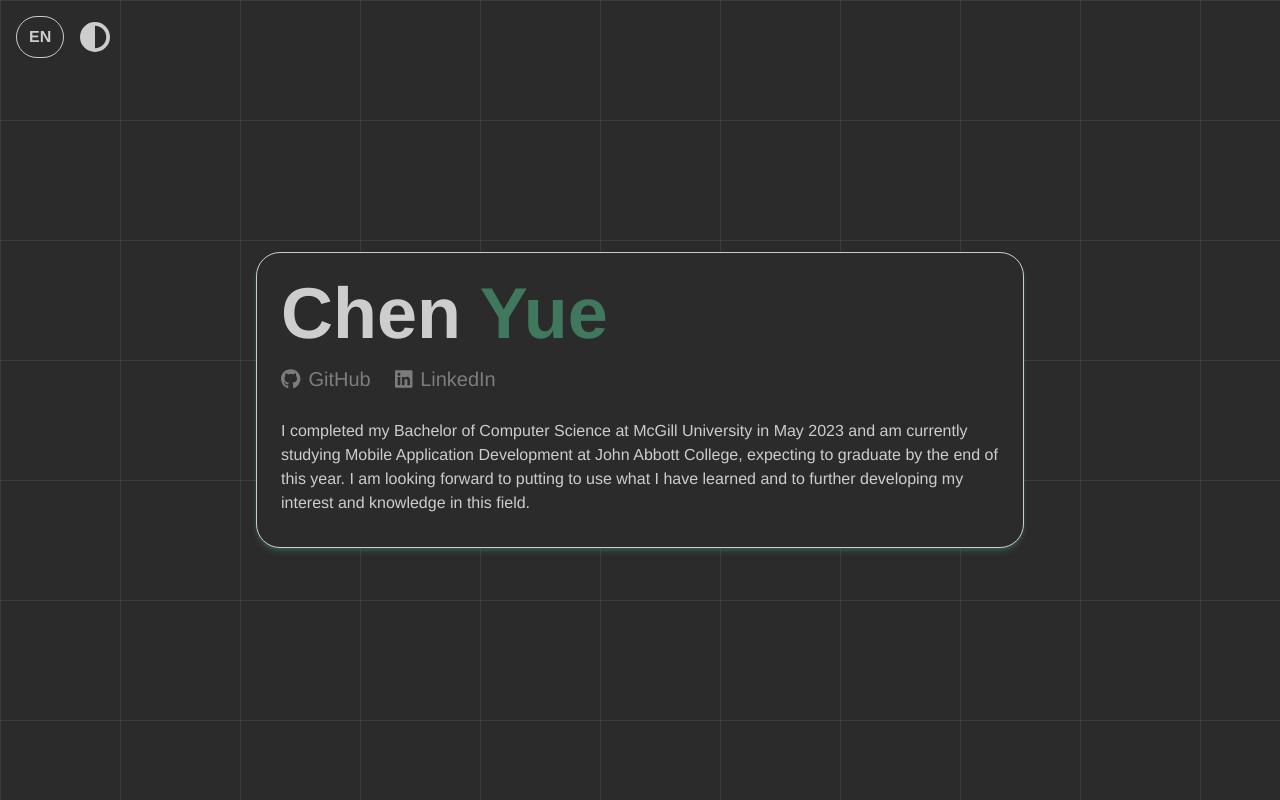
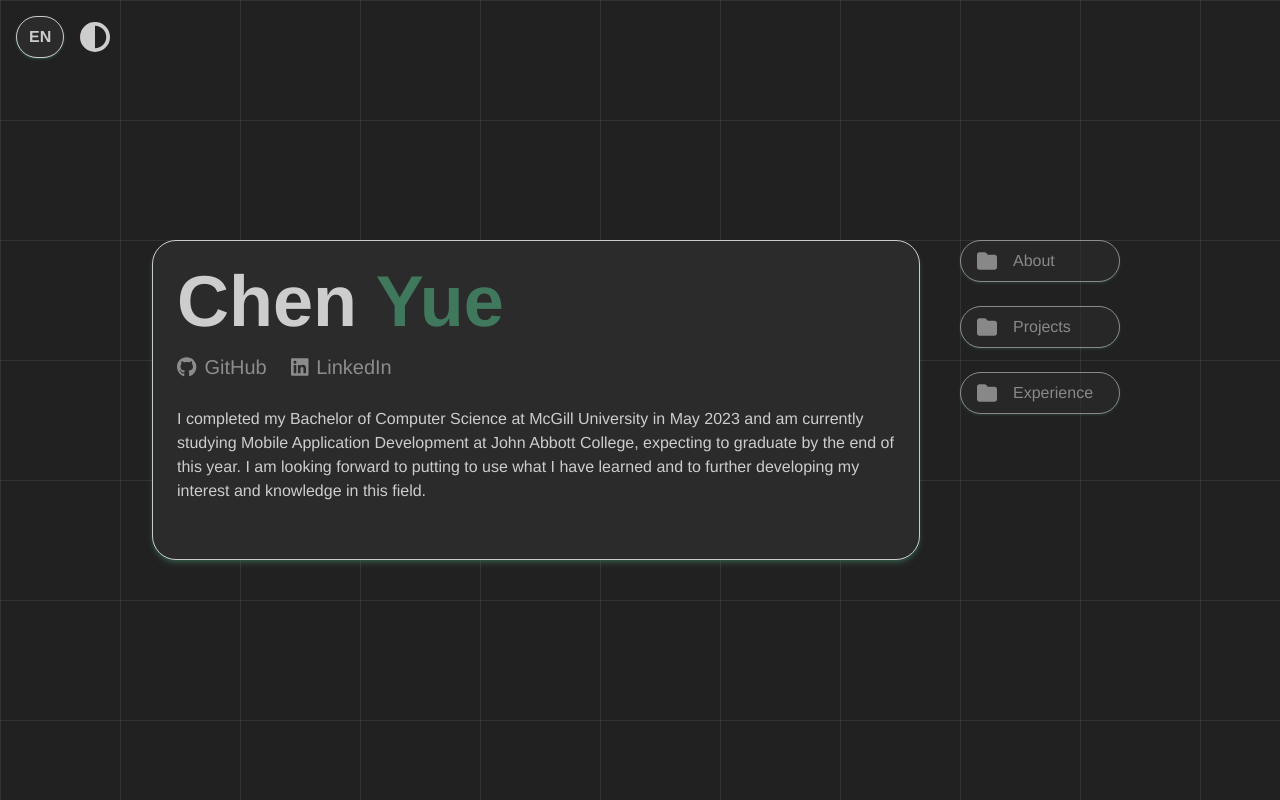
Before and after one commit to cyue49/MyWebsite, a React (Create React App) app: page / in a window 1280 px wide. Built offline with nearby package versions, Linux system fonts and the light colour scheme.

Commit message:
updated homepage

```diff
--- a/public/index.html
+++ b/public/index.html
@@ -10,34 +10,11 @@
       content="Web site created using create-react-app"
     />
     <link rel="apple-touch-icon" href="%PUBLIC_URL%/logo192.png" />
-    <!--
-      manifest.json provides metadata used when your web app is installed on a
-      user's mobile device or desktop. See https://developers.google.com/web/fundamentals/web-app-manifest/
-    -->
     <link rel="manifest" href="%PUBLIC_URL%/manifest.json" />
-    <!--
-      Notice the use of %PUBLIC_URL% in the tags above.
-      It will be replaced with the URL of the `public` folder during the build.
-      Only files inside the `public` folder can be referenced from the HTML.
-
-      Unlike "/favicon.ico" or "favicon.ico", "%PUBLIC_URL%/favicon.ico" will
-      work correctly both with client-side routing and a non-root public URL.
-      Learn how to configure a non-root public URL by running `npm run build`.
-    -->
-    <title>React App</title>
+    <title>Chen Yue</title>
   </head>
   <body>
     <noscript>You need to enable JavaScript to run this app.</noscript>
     <div id="root"></div>
-    <!--
-      This HTML file is a template.
-      If you open it directly in the browser, you will see an empty page.
-
-      You can add webfonts, meta tags, or analytics to this file.
-      The build step will place the bundled scripts into the <body> tag.
-
-      To begin the development, run `npm start` or `yarn start`.
-      To create a production bundle, use `npm run build` or `yarn build`.
-    -->
   </body>
 </html>
--- a/src/App.css
+++ b/src/App.css
@@ -7,17 +7,19 @@
     --primaryColor: 64, 120, 93;
     --darkColor: 43, 43, 43;
     --lightColor: 205, 205, 205;
+    --bgColor: 33, 33, 33;
 }
 
 .light {
     --primaryColor: 64, 120, 93;
     --darkColor: 222, 222, 222;
     --lightColor: 43, 43, 43;
+    --bgColor: 212, 212, 212;
 }
 
 @layer base {
     body {
-        @apply text-lightColor bg-darkColor;
+        @apply text-lightColor bg-bgColor;
         box-sizing: border-box;
     }
 
@@ -31,6 +33,15 @@
     /* Common positions */
     .center-of-div {
         @apply flex justify-center items-center;
+    }
+
+    /* Box shadows */
+    .shadow-type-1 {
+        @apply shadow shadow-primaryColor/50 hover:shadow-custom-1 hover:shadow-primaryColor/50
+    }
+
+    .shadow-type-2 {
+        @apply shadow-md shadow-primaryColor/50 hover:shadow-custom-2 hover:shadow-primaryColor/50
     }
 
     /* Hover animation */
--- a/src/App.js
+++ b/src/App.js
@@ -35,8 +35,8 @@ function App() {
     return (
         <div>
             <div className='fixed top-4 left-4 z-10 flex flex-row items-center justify-start gap-4'>
-                <div className='bg-darkColor border border-lightColor rounded-full font-bold py-2 px-3 cursor-pointer uppercase hover:bg-lightColor hover:text-darkColor hover:shadow-md hover:shadow-primaryColor/50 hover-animation' onClick={handleLanguage}>{language}</div>
-                <FontAwesomeIcon icon={faCircleHalfStroke} className='text-3xl text-lightColor' onClick={handleTheme} />
+                <div className='bg-darkColor border border-lightColor rounded-full font-bold py-2 px-3 cursor-pointer uppercase hover:bg-primaryColor hover:border-primaryColor shadow-type-1 hover-animation' onClick={handleLanguage}>{language}</div>
+                <FontAwesomeIcon icon={faCircleHalfStroke} className='text-3xl text-lightColor hover:text-primaryColor hover-animation' onClick={handleTheme} />
             </div>
 
 
--- /dev/null
+++ b/src/components/ContentItem.js
@@ -0,0 +1,14 @@
+import React from 'react'
+import { FontAwesomeIcon } from '@fortawesome/react-fontawesome'
+import { faFolder } from '@fortawesome/free-solid-svg-icons'
+
+const ContentItem = ({ label }) => {
+    return (
+        <div className='flex flex-row items-center gap-4 border border-lightColor bg-darkColor opacity-60 hover:opacity-100 shadow-type-1 rounded-full py-2 px-4 min-w-40 cursor-pointer hover-animation appear-animation'>
+            <FontAwesomeIcon icon={faFolder} className='text-xl'/>
+            <div>{label}</div>
+        </div>
+    )
+}
+
+export default ContentItem
--- /dev/null
+++ b/src/components/ProfileLink.js
@@ -0,0 +1,14 @@
+import React from 'react'
+import { FontAwesomeIcon } from '@fortawesome/react-fontawesome'
+
+const ProfileLink = ({ link, icon, label }) => {
+    return (
+        <a href={link} target='_blank' rel='noreferrer'
+            className='flex flex-row gap-2 items-center text-xl border-b-2 border-b-transparent hover:border-primaryColor opacity-60 hover:opacity-100 hover-animation'>
+            <FontAwesomeIcon icon={icon} className='p-0 m-0' />
+            <div>{label}</div>
+        </a>
+    )
+}
+
+export default ProfileLink
--- a/src/pages/Home.js
+++ b/src/pages/Home.js
@@ -1,30 +1,30 @@
 import React from 'react'
-import { FontAwesomeIcon } from '@fortawesome/react-fontawesome'
 import { faLinkedin, faGithub } from '@fortawesome/free-brands-svg-icons'
+import ProfileLink from '../components/ProfileLink'
+import ContentItem from '../components/ContentItem'
 
 const Home = ({ language }) => {
     const enIntro = "I completed my Bachelor of Computer Science at McGill University in May 2023 and am currently studying Mobile Application Development at John Abbott College, expecting to graduate by the end of this year. I am looking forward to putting to use what I have learned and to further developing my interest and knowledge in this field."
+
     const frIntro = "J'ai complété mon baccalauréat en informatique à l'université de McGill en mai 2023 et j'étudie présentement le dévelopement d'applications mobiles au collège John Abbott. J'ai hâte appliquer les notions apprises au travail et d'approfondir mes intérêts et connaissances dans ce domaine."
 
     return (
-        <div className='h-screen v-screen center-of-div flex-row bg-grid'>
-            <div className='appear-animation max-w-3xl border border-lightColor rounded-3xl m-4 p-6 bg-darkColor shadow-md shadow-primaryColor/50 hover:shadow-[0_20px_60px_-15px_rgba(0,0,0,0.3)] hover:shadow-primaryColor/50 flex flex-col justify-start items-start gap-4 flex-wrap hover-animation'>
+        <div className='h-screen w-screen flex flex-row items-center justify-center content-center flex-wrap bg-grid'>
+            <div className='appear-animation max-w-3xl min-h-80 mx-4 my-8 mb-8 p-6 border border-lightColor rounded-3xl bg-darkColor shadow-type-2 flex flex-col justify-start items-start gap-4 flex-wrap hover-animation'>
                 <div className='text-7xl font-bold text-lightColor'>Chen <span className='text-primaryColor'>Yue</span></div>
 
                 <div className='flex flex-row items-center justify-start gap-6'>
-                    <a href='https://github.com/cyue49' target='_blank' rel='noreferrer'
-                        className='flex flex-row gap-2 items-center text-xl border-b-2 border-b-transparent hover:border-primaryColor opacity-50 hover:opacity-100 hover-animation'>
-                        <FontAwesomeIcon icon={faGithub} className='p-0 m-0' />
-                        <div>GitHub</div>
-                    </a>
-                    <a href='https://www.linkedin.com/in/chen-yue-yc' target='_blank' rel='noreferrer'
-                        className='flex flex-row gap-2 items-center text-xl border-b-2 border-b-transparent hover:border-primaryColor opacity-50 hover:opacity-100 hover-animation'>
-                        <FontAwesomeIcon icon={faLinkedin} className='p-0 m-0' />
-                        <div>LinkedIn</div>
-                    </a>
+                    <ProfileLink link='https://github.com/cyue49' label='GitHub' icon={faGithub} />
+                    <ProfileLink link='https://www.linkedin.com/in/chen-yue-yc' label='LinkedIn' icon={faLinkedin} />
                 </div>
 
                 <div className='py-2'>{language === 'en' ? enIntro : frIntro}</div>
+            </div>
+
+            <div className='mx-4 px-2 py-8 lg:py-0 flex flex-row lg:flex-col items-center lg:items-start justify-start lg:min-h-80 gap-6 overflow-scroll no-scrollbar'>
+                <ContentItem label={language === 'en' ? 'About' : 'Profil'} />
+                <ContentItem label={language === 'en' ? 'Projects' : 'Projets'} />
+                <ContentItem label={language === 'en' ? 'Experience' : 'Expérience'} />
             </div>
         </div>
     )
--- a/tailwind.config.js
+++ b/tailwind.config.js
@@ -8,7 +8,12 @@ module.exports = {
             colors: {
                 primaryColor: 'rgba(var(--primaryColor))',
                 darkColor: 'rgba(var(--darkColor))',
-                lightColor: 'rgba(var(--lightColor))'
+                lightColor: 'rgba(var(--lightColor))',
+                bgColor: 'rgba(var(--bgColor))'
+            },
+            boxShadow: {
+                'custom-1': '0 20px 20px -10px rgba(0,0,0,0.3)',
+                'custom-2': '0 20px 60px -15px rgba(0,0,0,0.3)'
             }
         },
         fontFamily: {
```
